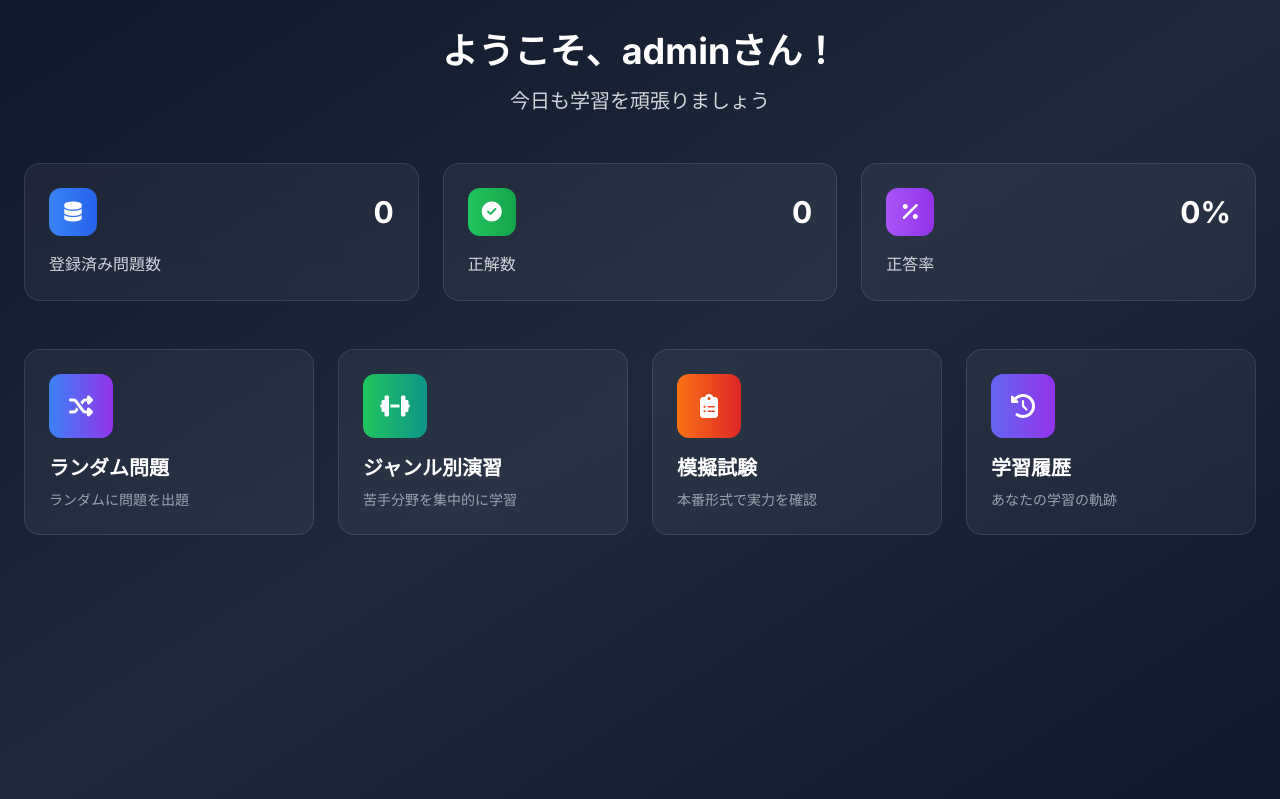
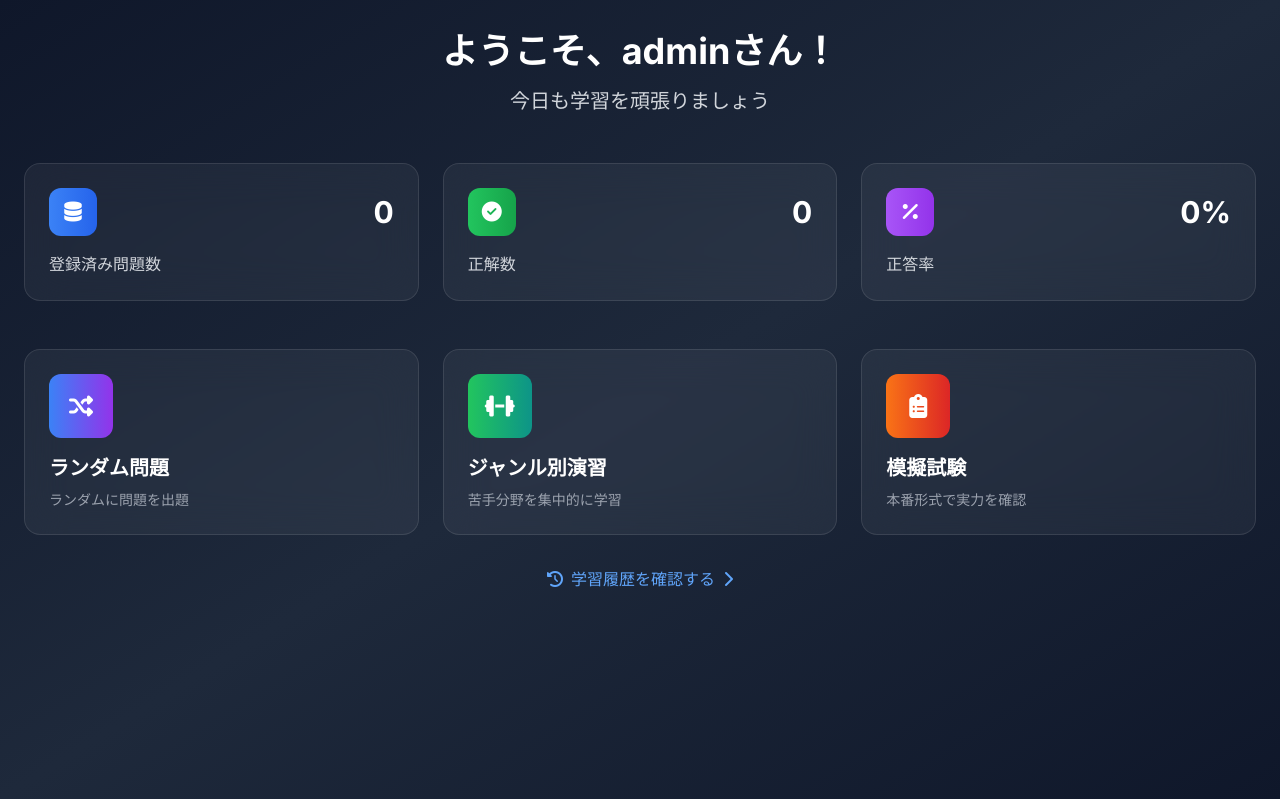
Before and after one commit to d01ki/FE-master, a Flask app: page /dashboard in a window 1280 px wide. Shown: the part 66-865 px from the top of the page. Run offline with Flask 3, Linux system fonts and the light colour scheme; the visitor is signed in with stand-in values (Sample User, id 1); data that the repository does not hold is empty; some libraries are stand-ins or nearby versions.

Commit message:
Restore original 3-card dashboard layout with learning history link below

```diff
--- a/templates/dashboard.html
+++ b/templates/dashboard.html
@@ -49,7 +49,7 @@
         </div>
 
         <!-- Action Cards -->
-        <div class="grid grid-cols-1 md:grid-cols-2 lg:grid-cols-4 gap-6">
+        <div class="grid grid-cols-1 md:grid-cols-3 gap-6">
             <!-- Random Practice -->
             <a href="{{ url_for('practice.random_practice') }}" class="glass rounded-2xl p-6 hover:bg-white/10 transition-all duration-300 group fade-in-up btn-hover" style="animation-delay: 0.5s">
                 <div class="w-16 h-16 bg-gradient-to-r from-blue-500 to-purple-600 rounded-xl flex items-center justify-center mb-4 group-hover:scale-110 transition-transform duration-200">
@@ -76,14 +76,14 @@
                 <h3 class="text-xl font-bold text-white mb-2">模擬試験</h3>
                 <p class="text-gray-400 text-sm">本番形式で実力を確認</p>
             </a>
+        </div>
 
-            <!-- Learning History -->
-            <a href="{{ url_for('main.history') }}" class="glass rounded-2xl p-6 hover:bg-white/10 transition-all duration-300 group fade-in-up btn-hover" style="animation-delay: 0.8s">
-                <div class="w-16 h-16 bg-gradient-to-r from-indigo-500 to-purple-600 rounded-xl flex items-center justify-center mb-4 group-hover:scale-110 transition-transform duration-200">
-                    <i class="fas fa-history text-white text-2xl"></i>
-                </div>
-                <h3 class="text-xl font-bold text-white mb-2">学習履歴</h3>
-                <p class="text-gray-400 text-sm">あなたの学習の軌跡</p>
+        <!-- Learning History Link -->
+        <div class="mt-8 text-center">
+            <a href="{{ url_for('main.history') }}" class="inline-flex items-center text-blue-400 hover:text-blue-300 transition-colors duration-200">
+                <i class="fas fa-history mr-2"></i>
+                学習履歴を確認する
+                <i class="fas fa-chevron-right ml-2"></i>
             </a>
         </div>
     </div>
```
